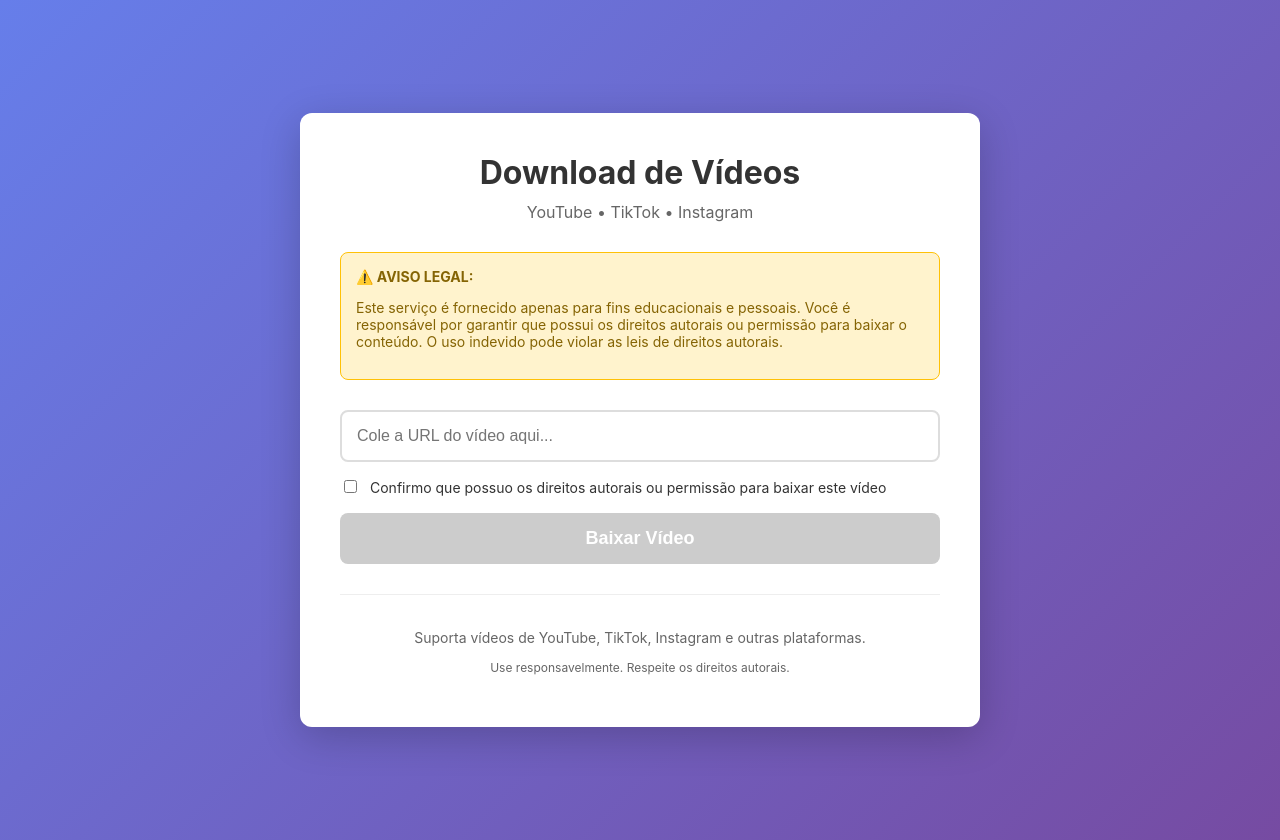
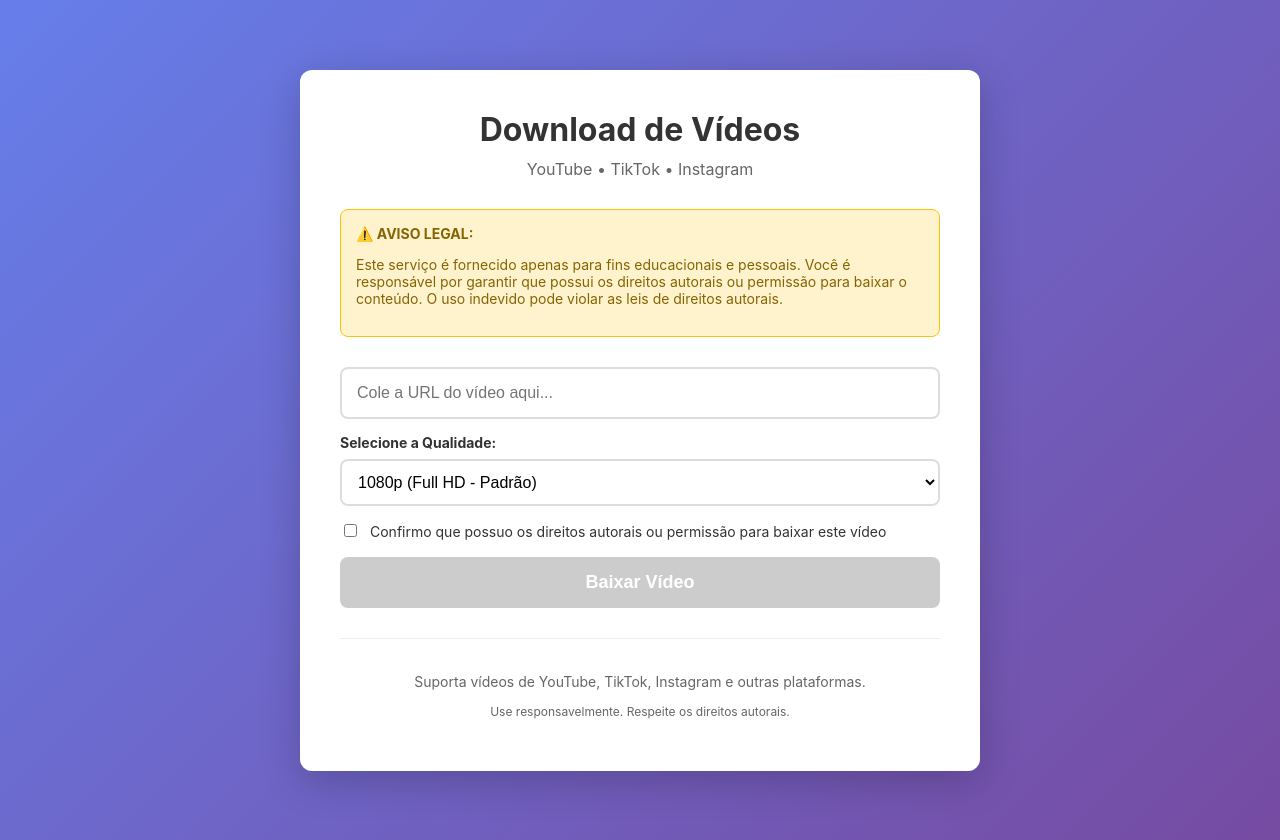
Before and after one commit to HerculesCamara/video-downloader-app, a Next.js app: page / in a window 1280 px wide. Built offline with nearby package versions, Linux system fonts and the light colour scheme; no server answers.

Commit message:
feat: adding video quality select on video download

```diff
--- a/app/page.js
+++ b/app/page.js
@@ -8,6 +8,7 @@ export default function Home() {
   const [showModal, setShowModal] = useState(false);
   // Não precisamos mais de 'modalState', 'result', ou 'error'
   const [formError, setFormError] = useState('');
+  const [quality, setQuality] = useState('1080p');
 
   // --- MUDANÇA 1: Função de submit do formulário principal ---
   // Esta função agora SÓ valida os dados e ABRE O MODAL.
@@ -80,6 +81,24 @@ export default function Home() {
             disabled={showModal}
           />
 
+          <div style={styles.qualitySelector}>
+            <label htmlFor="qualitySelect" style={styles.selectLabel}>
+              Selecione a Qualidade:
+            </label>
+            <select
+              id="qualitySelect"
+              style={styles.select}
+              value={quality}
+              onChange={(e) => setQuality(e.target.value)}
+              disabled={showModal}
+            >
+              <option value="best">Melhor Disponível (Pode ser 4K+)</option>
+              <option value="1080p">1080p (Full HD - Padrão)</option>
+              <option value="720p">720p (HD)</option>
+              <option value="360p">360p (Baixa Qualidade)</option>
+            </select>
+          </div>
+
           <label style={styles.checkbox}>
             <input
               type="checkbox"
@@ -131,6 +150,7 @@ export default function Home() {
         style={{ display: 'none' }}
       >
         <input type="hidden" name="url" value={url} />
+        <input type="hidden" name="quality" value={quality} />
       </form>
 
       {/* MUDANÇA 5: O MODAL FOI SIMPLIFICADO */}
@@ -270,6 +290,26 @@ const styles = {
     fontSize: '12px',
     marginTop: '5px',
   },
+  qualitySelector: {
+    textAlign: 'left',
+  },
+  selectLabel: {
+    display: 'block',
+    marginBottom: '8px',
+    fontSize: '14px',
+    fontWeight: 'bold',
+    color: '#333',
+  },
+  select: {
+    width: '100%',
+    padding: '12px',
+    fontSize: '16px',
+    border: '2px solid #ddd',
+    borderRadius: '8px',
+    backgroundColor: 'white',
+    cursor: 'pointer',
+    outline: 'none',
+  },
 
   // --- Estilos do Modal (Simplificados) ---
   modalOverlay: {
```
